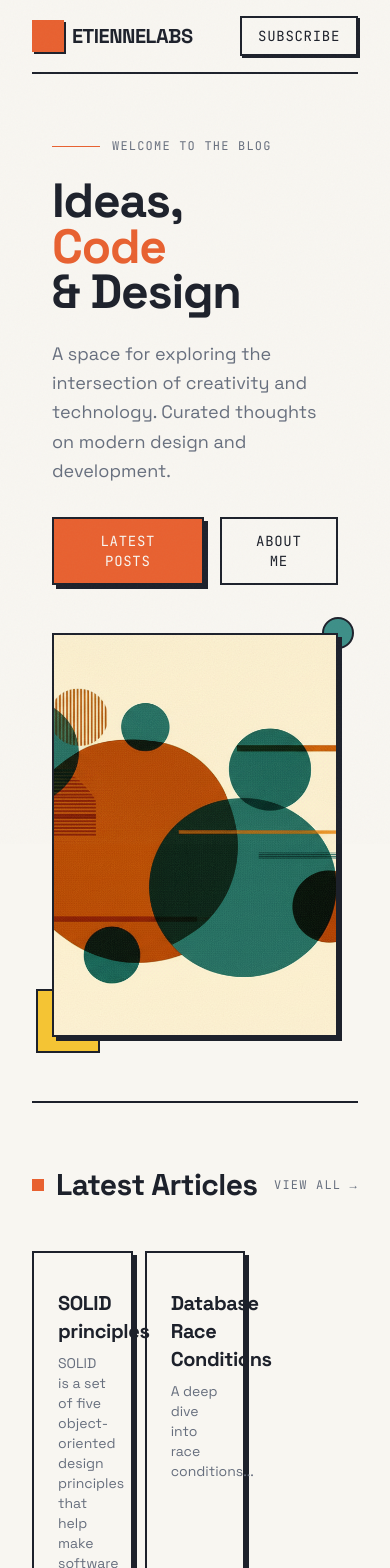
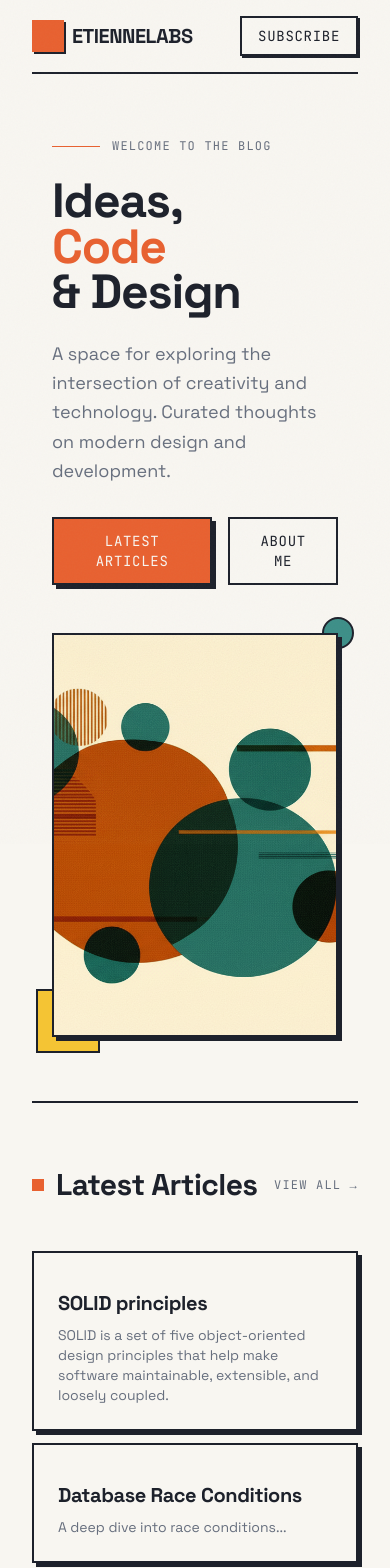
Before and after one commit to jellebaele/etiennelabs, a Next.js app: page / in a window 390 px wide. Shown: the top 1568 px of the page. Built offline with nearby package versions, Linux system fonts and the light colour scheme.

Commit message:
Make more responsive

```diff
--- a/src/app/articles/[...slug]/page.tsx
+++ b/src/app/articles/[...slug]/page.tsx
@@ -38,7 +38,7 @@ const ArticlePage = async ({ params }: ArticlePageProps) => {
         <>
           <p className='mb-4'>{article.content}</p>
           <h3 className='font-bold mb-4'>Articles in this series:</h3>
-          <div className='grid grid-cols-2 gap-3'>
+          <div className='grid grid-cols-1 sm:grid-cols-2 gap-3'>
             {article.children.map((child, index) => (
               <ArticleCard
                 key={index}
--- a/src/app/articles/page.tsx
+++ b/src/app/articles/page.tsx
@@ -5,8 +5,8 @@ const ArticlesPages = () => {
   const articles = getAllArticles();
 
   return (
-    <section className='py-16'>
-      <div className='flex items-center gap-3 mb-12'>
+    <section className='sm:py-16'>
+      <div className='flex items-center gap-3 sm:mb-12 mb-6'>
         <div className='w-3 h-3 bg-primary' />
         <h1 className='text-3xl font-bold'>Articles</h1>
       </div>
--- a/src/components/HeroSection.tsx
+++ b/src/components/HeroSection.tsx
@@ -27,7 +27,7 @@ const HeroSection = () => {
 
             <div className='flex gap-4 pt-2'>
               <button className='bg-primary text-primary-foreground retro-shadow px-6 py-3 font-mono text-sm uppercase tracking-wider hover:-translate-y-0.5 transition-transform border-2 border-foreground'>
-                Latest Posts
+                Latest Articles
               </button>
               <button className='retro-border px-6 py-3 font-mono text-sm uppercase tracking-wider hover:bg-muted transition-colors'>
                 About Me
--- a/src/components/articles/ArticleControls.tsx
+++ b/src/components/articles/ArticleControls.tsx
@@ -23,7 +23,7 @@ const ArticleControls = ({
   const tags = useMemo(() => Array.from(new Set(articles.flatMap((a) => a.meta.tags))), [articles]);
 
   return (
-    <div className='flex flex-col sm:flex-row items-start sm:items-center justify-between gap-6 mb-12'>
+    <div className='flex flex-col sm:flex-row items-start sm:items-center justify-between gap-6 sm:mb-12'>
       <div className='flex items-center'>
         <button
           onClick={() => setViewMode('date')}
--- a/src/components/articles/LatestArticles.tsx
+++ b/src/components/articles/LatestArticles.tsx
@@ -20,7 +20,7 @@ const LatestArticles = () => {
           View all →
         </Link>
       </div>
-      <div className='grid grid-cols-3 gap-3'>
+      <div className='grid grid-cols-1 sm:grid-cols-3 gap-3'>
         {articles.slice(0, 3).map((article, index) => {
           return (
             <ArticleCard
```
Also changed, not shown: src/components/articles/ArticleList.tsx (+0 -9 lines).
